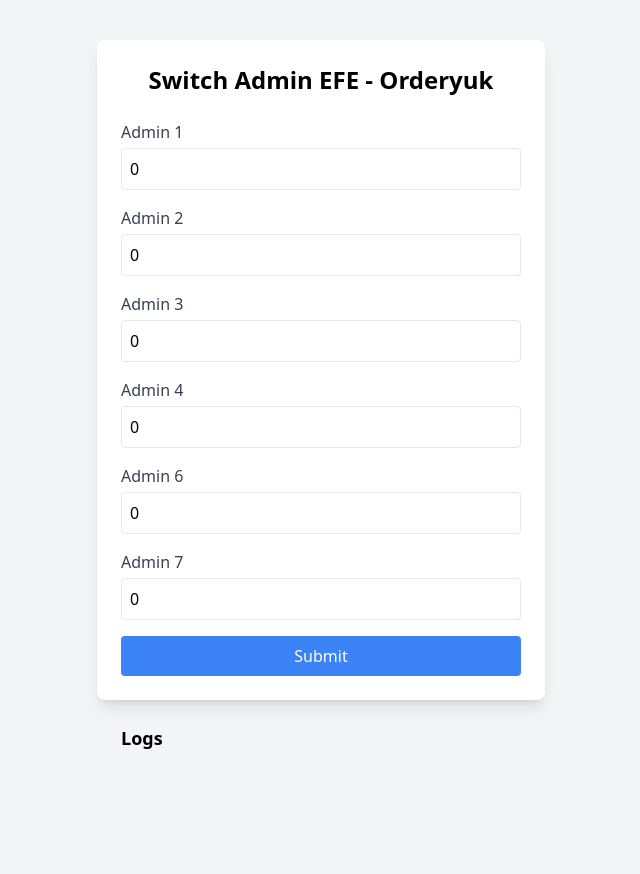
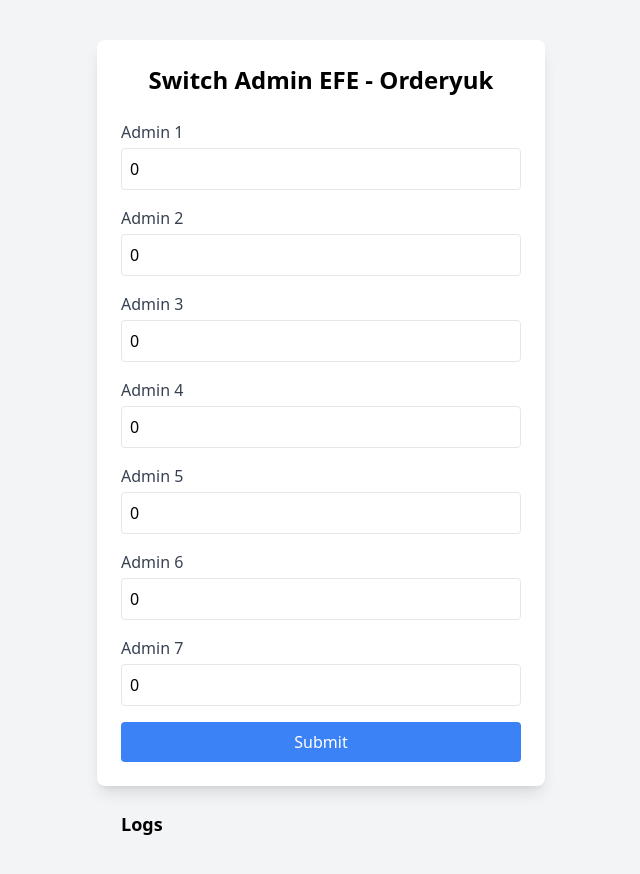
Before and after one commit to gustimaulan/efe-admin-oy, a website: page index.html in a window 1280 px wide. Shown: the whole page, without its empty margins (319-959 px from the left). Before the commit the page ends 816 px from the top, so only its background shows below. Drawn offline with nearby package versions, Linux system fonts and the light colour scheme.

Commit message:
add admin 5 form field

```diff
--- a/index.html
+++ b/index.html
@@ -29,6 +29,11 @@
             <div>
                 <label for="admin4" class="block text-gray-700 font-medium">Admin 4</label>
                 <input type="number" name="values[]" id="admin4" value="0"
+                    class="w-full mt-1 p-2 border rounded focus:outline-none focus:ring focus:border-blue-300">
+            </div>
+            <div>
+                <label for="admin5" class="block text-gray-700 font-medium">Admin 5</label>
+                <input type="number" name="values[]" id="admin5" value="0"
                     class="w-full mt-1 p-2 border rounded focus:outline-none focus:ring focus:border-blue-300">
             </div>
             <div>
```
